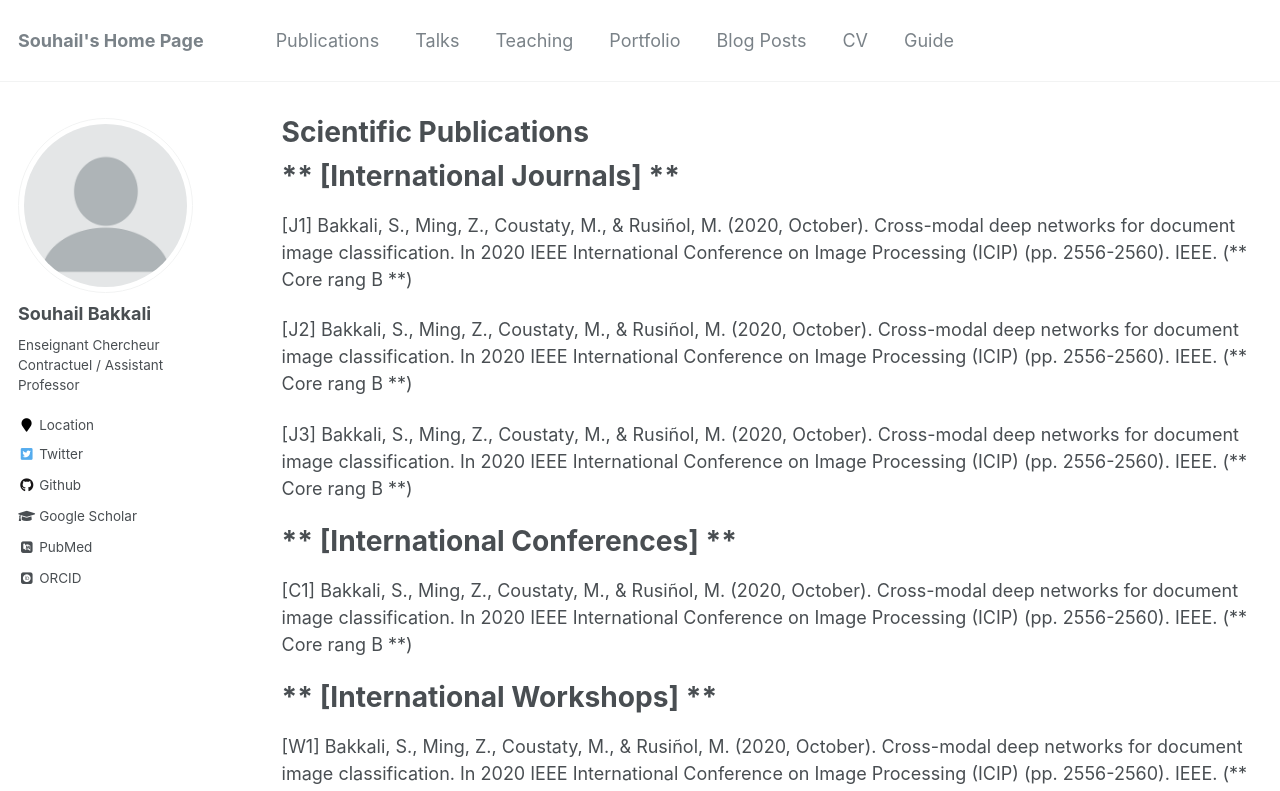
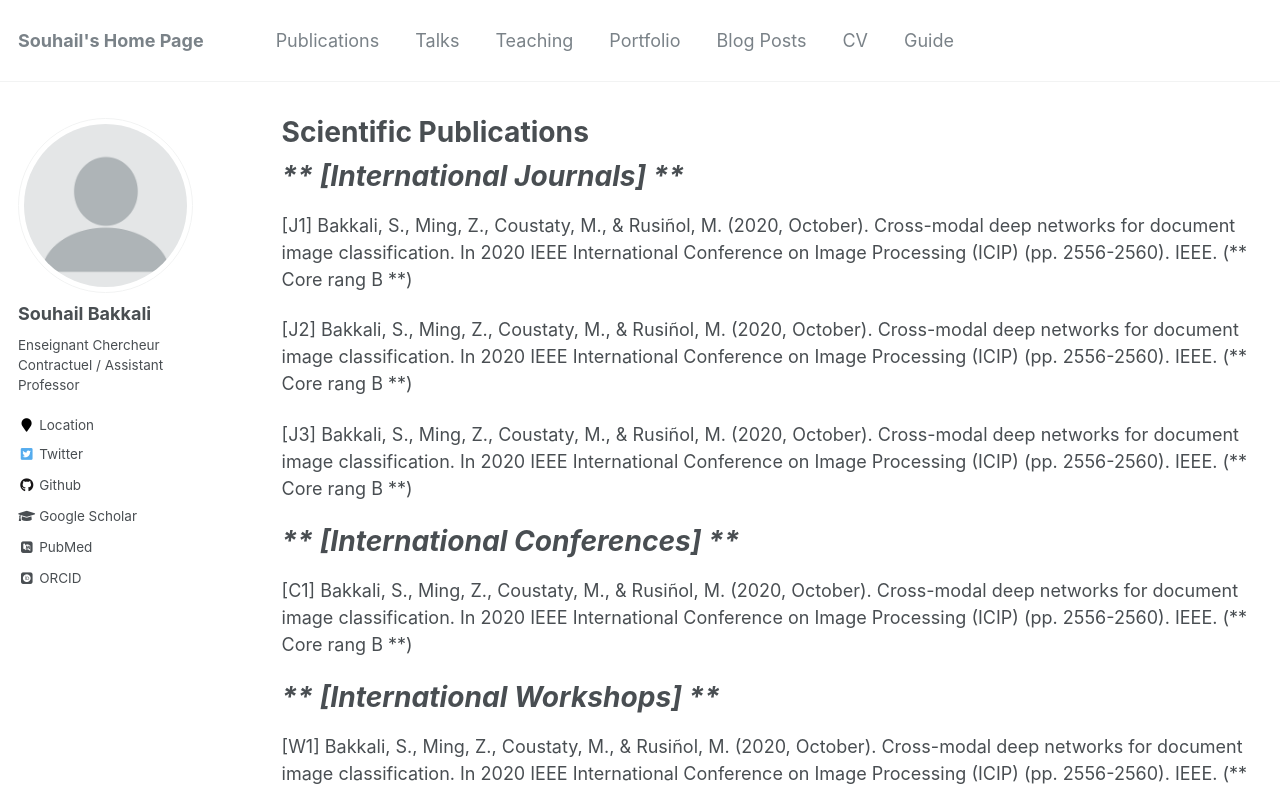
Before and after one commit to Sbakkalii/Sbakkalii.github.io, a Jekyll site: the page built from _publications/icdarw.md, in a window 1280 px wide. Shown: the top 791 px of the page. Built offline with Jekyll 4.4.1, drawn with Linux system fonts in a browser that asks for light colours; some web fonts are replaced.

```diff
--- a/_publications/icdarw.md
+++ b/_publications/icdarw.md
@@ -9,7 +9,7 @@ redirect_from:
 
 {% include base_path %}
 
-** [International Journals] **
+*** [International Journals] ***
 ======
 [J1] Bakkali, S., Ming, Z., Coustaty, M., & Rusiñol, M. (2020, October). Cross-modal deep networks for document image classification. In 2020 IEEE International Conference on Image Processing (ICIP) (pp. 2556-2560). IEEE. (** Core rang B **)
 
@@ -17,11 +17,11 @@ redirect_from:
 
 [J3] Bakkali, S., Ming, Z., Coustaty, M., & Rusiñol, M. (2020, October). Cross-modal deep networks for document image classification. In 2020 IEEE International Conference on Image Processing (ICIP) (pp. 2556-2560). IEEE. (** Core rang B **)
 
-** [International Conferences] **
+*** [International Conferences] ***
 ======
 [C1] Bakkali, S., Ming, Z., Coustaty, M., & Rusiñol, M. (2020, October). Cross-modal deep networks for document image classification. In 2020 IEEE International Conference on Image Processing (ICIP) (pp. 2556-2560). IEEE. (** Core rang B **)
 
-** [International Workshops] **
+*** [International Workshops] ***
 ======
 [W1] Bakkali, S., Ming, Z., Coustaty, M., & Rusiñol, M. (2020, October). Cross-modal deep networks for document image classification. In 2020 IEEE International Conference on Image Processing (ICIP) (pp. 2556-2560). IEEE. (** Core rang B **)
 
```
